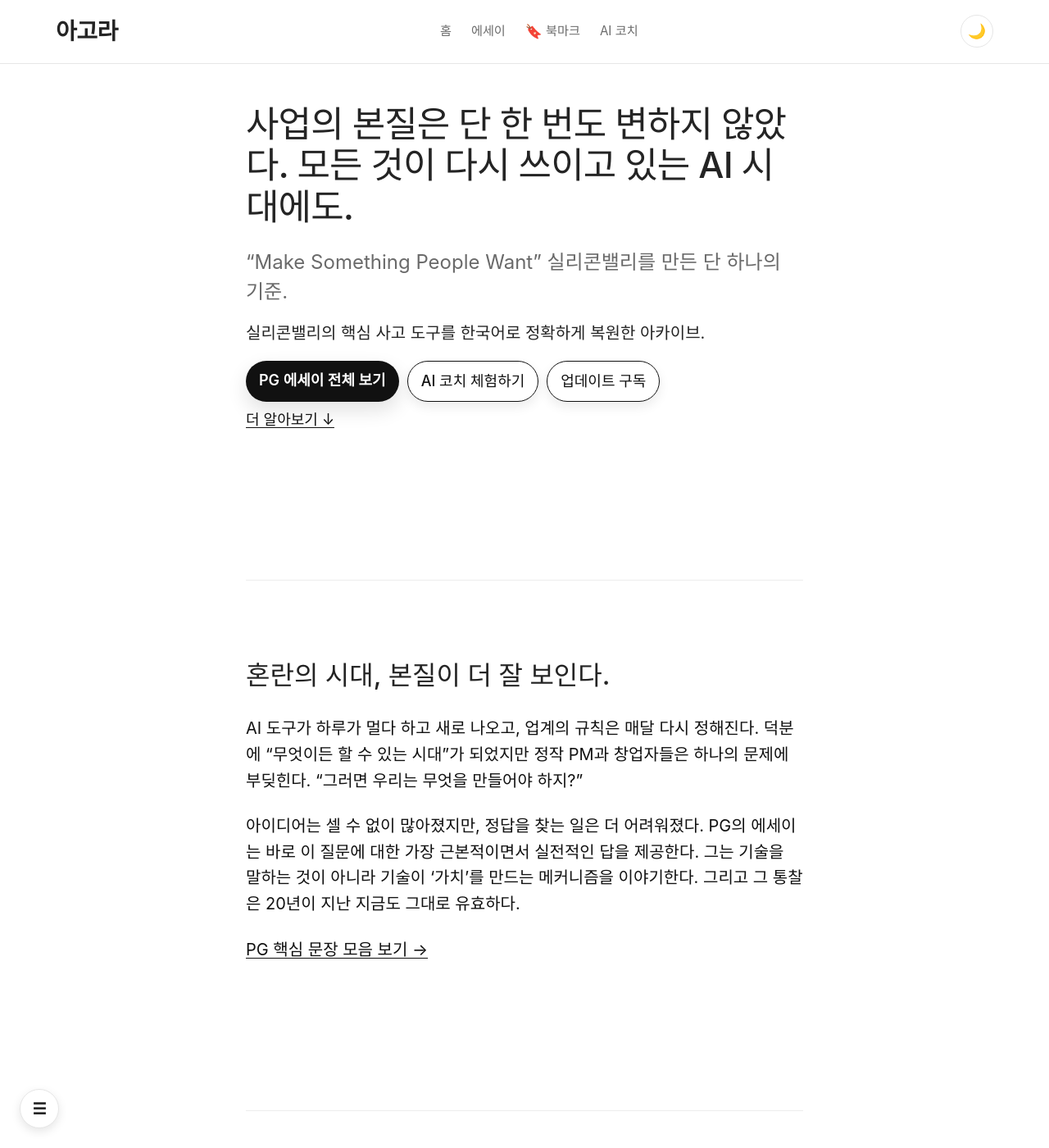
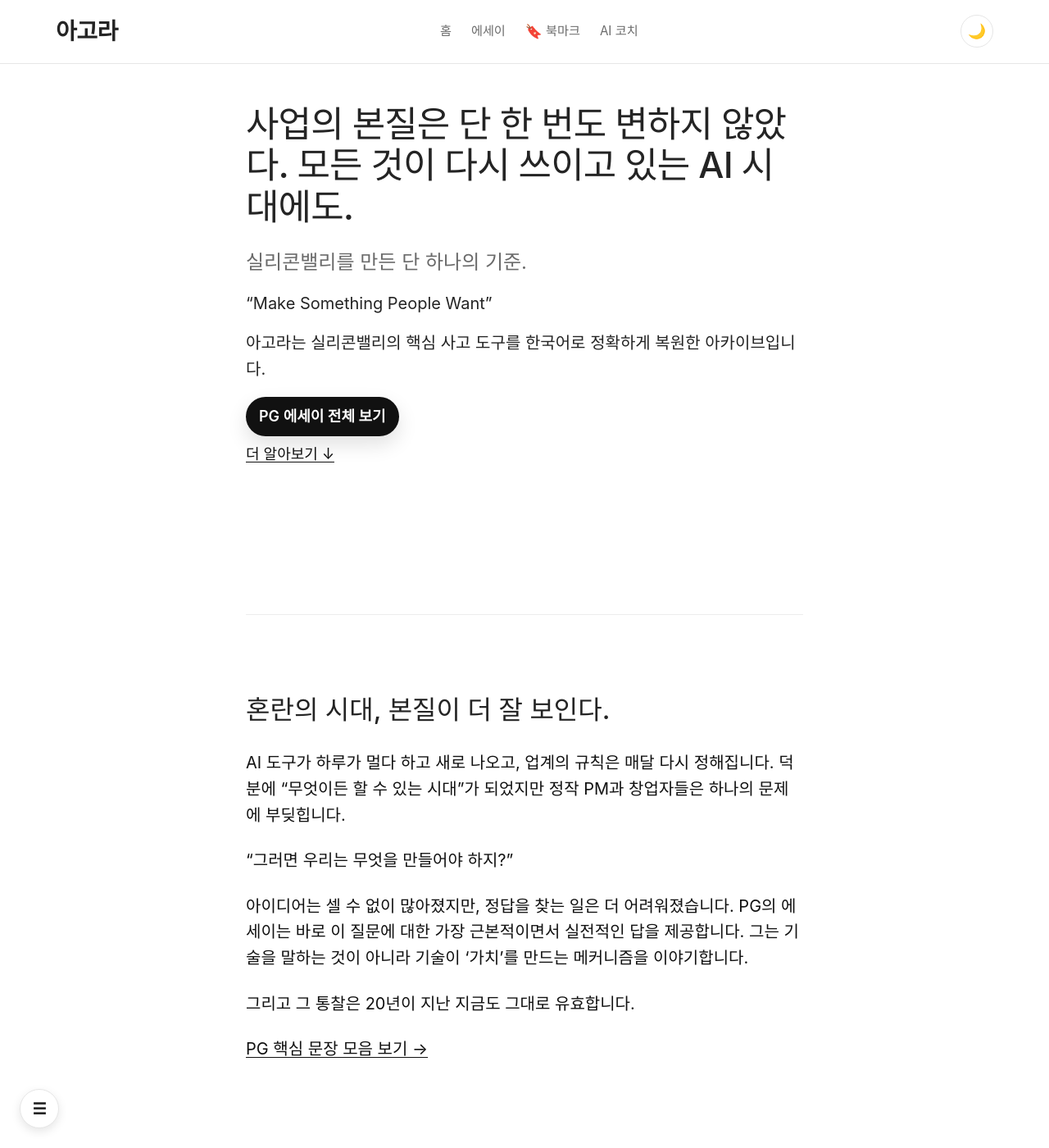
Before and after one commit to arenga/YC, a Jekyll site: the page built from blog/index.html, in a window 1280 px wide and 1400 px high. Shown: the whole window at 82% size. Built offline with Jekyll 4.4.1, drawn with Linux system fonts in a browser that asks for light colours; some web fonts are replaced; some of the changed text lies outside the part shown.

Commit message:
copy: align home content to latest narrative and simplify sections

```diff
--- a/blog/index.html
+++ b/blog/index.html
@@ -6,12 +6,11 @@
 <div class="home medium-page">
   <section class="hero-medium">
     <h1 class="hero-title">사업의 본질은 단 한 번도 변하지 않았다. 모든 것이 다시 쓰이고 있는 AI 시대에도.</h1>
-    <h2 class="hero-subtitle">“Make Something People Want” 실리콘밸리를 만든 단 하나의 기준.</h2>
-    <p class="hero-body">실리콘밸리의 핵심 사고 도구를 한국어로 정확하게 복원한 아카이브.</p>
+    <h2 class="hero-subtitle">실리콘밸리를 만든 단 하나의 기준.</h2>
+    <p class="hero-body">“Make Something People Want”</p>
+    <p class="hero-body">아고라는 실리콘밸리의 핵심 사고 도구를 한국어로 정확하게 복원한 아카이브입니다.</p>
     <div class="cta-inline">
       <a class="btn primary" href="{{ '/essays/' | relative_url }}">PG 에세이 전체 보기</a>
-      <a class="btn ghost" href="{{ '/chat/' | relative_url }}">AI 코치 체험하기</a>
-      <a class="btn ghost" href="https://arenga.github.io/YC/feed.xml">업데이트 구독</a>
     </div>
     <p class="text-link scroll-down"><a href="#section-why">더 알아보기 ↓</a></p>
   </section>
@@ -20,8 +19,10 @@
 
   <section class="section-block" id="section-why">
     <h2>혼란의 시대, 본질이 더 잘 보인다.</h2>
-    <p>AI 도구가 하루가 멀다 하고 새로 나오고, 업계의 규칙은 매달 다시 정해진다. 덕분에 “무엇이든 할 수 있는 시대”가 되었지만 정작 PM과 창업자들은 하나의 문제에 부딪힌다. “그러면 우리는 무엇을 만들어야 하지?”</p>
-    <p>아이디어는 셀 수 없이 많아졌지만, 정답을 찾는 일은 더 어려워졌다. PG의 에세이는 바로 이 질문에 대한 가장 근본적이면서 실전적인 답을 제공한다. 그는 기술을 말하는 것이 아니라 기술이 ‘가치’를 만드는 메커니즘을 이야기한다. 그리고 그 통찰은 20년이 지난 지금도 그대로 유효하다.</p>
+    <p>AI 도구가 하루가 멀다 하고 새로 나오고, 업계의 규칙은 매달 다시 정해집니다. 덕분에 “무엇이든 할 수 있는 시대”가 되었지만 정작 PM과 창업자들은 하나의 문제에 부딪힙니다.</p>
+    <p>“그러면 우리는 무엇을 만들어야 하지?”</p>
+    <p>아이디어는 셀 수 없이 많아졌지만, 정답을 찾는 일은 더 어려워졌습니다. PG의 에세이는 바로 이 질문에 대한 가장 근본적이면서 실전적인 답을 제공합니다. 그는 기술을 말하는 것이 아니라 기술이 ‘가치’를 만드는 메커니즘을 이야기합니다.</p>
+    <p>그리고 그 통찰은 20년이 지난 지금도 그대로 유효합니다.</p>
     <p class="text-link"><a href="{{ '/essays/' | relative_url }}">PG 핵심 문장 모음 보기 →</a></p>
   </section>
 
@@ -29,7 +30,7 @@
 
   <section class="section-block">
     <h2>왜 Y Combinator와 Paul Graham인가?</h2>
-    <p>실리콘밸리의 수많은 기업들이 하나의 사고 원형을 공유한다. 그 출발점에 PG와 YC가 있다.</p>
+    <p>실리콘밸리의 수많은 기업들이 하나의 사고 원형을 공유합니다. 그 출발점에 PG와 YC가 있습니다.</p>
     <p>Airbnb, Stripe, Dropbox, OpenAI. “Make Something People Want” 철학의 창시자. 20년이 지나도 유효한 의사결정 규칙.</p>
     <div class="pill-grid">
       <span>🧠 사용자 집착</span>
@@ -69,9 +70,9 @@
   <hr class="divider" />
 
   <section class="section-block" id="section-korea">
-    <h2>한국에서는 원전에 접근하기가 어렵다.</h2>
-    <p>번역은 파편적이고, 개념은 왜곡되며, 사고 흐름은 대부분 삭제된다. 우리는 실리콘밸리의 핵심 지식을 ‘부분적으로만’ 소비하고 있다. 이것은 단순한 정보 격차가 아니라 의사결정 품질의 격차로 이어진다.</p>
-    <p>PG의 한 문장을 잘못 이해하면 팀의 전략이 통째로 어긋날 수 있다.</p>
+    <h2>한국에서는 본래 의미에 접근하기가 어렵다.</h2>
+    <p>번역은 파편적이고, 개념은 왜곡되며, 사고 흐름은 대부분 삭제됩니다. 우리는 실리콘밸리의 핵심 지식을 ‘부분적으로만’ 소비하고 있습니다. 이것은 단순한 정보 격차가 아니라 의사결정 품질의 격차로 이어집니다.</p>
+    <p>PG의 한 문장을 잘못 이해하면 팀의 전략이 통째로 어긋날 수 있습니다.</p>
     <p class="text-link"><a href="{{ '/essays/' | relative_url }}">에세이별 정밀 번역 보기 →</a></p>
   </section>
 
@@ -141,70 +142,10 @@
   <section class="section-block" id="section-final">
     <h2>AI 시대에도 흔들리지 않는 기준.</h2>
     <h2>사람들이 원하는 것을 만드는 사람.</h2>
-    <p>PG를 정확히 이해하는 순간, 기준은 선명해진다.</p>
+    <p>PG를 정확히 이해하는 순간, 기준은 선명해집니다.</p>
     <div class="cta-inline">
       <a class="btn primary" href="{{ '/essays/' | relative_url }}">PG 에세이 전체 보기</a>
-      <a class="btn ghost" href="{{ '/chat/' | relative_url }}">AI 코치와 대화하기</a>
-      <a class="btn ghost" href="https://arenga.github.io/YC/feed.xml">뉴스레터 구독</a>
     </div>
-  </section>
-
-  <section class="section-block preview">
-    <h2>AI 코치 · 뉴스레터 미리보기</h2>
-    <div class="preview-grid">
-      <div class="preview-card">
-        <p class="eyebrow">AI 코치</p>
-        <p class="muted">사용자 컨텍스트를 입력하면 PG 철학 기반으로 실행 체크리스트를 제공합니다.</p>
-        <div class="preview-box">대화 예시<br>“B2B SaaS 초기, 무엇부터 검증할까?” → “핵심 문제 인터뷰 5건 · 랜딩 테스트 · 전환 목표 1% 설정”</div>
-        <p class="text-link"><a href="{{ '/chat/' | relative_url }}">AI 코치 체험하기 →</a></p>
-      </div>
-      <div class="preview-card">
-        <p class="eyebrow">업데이트/뉴스레터</p>
-        <p class="muted">새 번역/핵심 사고 도구를 발행할 때 바로 알려드립니다.</p>
-        <div class="preview-box">“이번 주: YC 면접 준비 체크리스트”<br>“PG ‘Do Things that Don’t Scale’ 핵심 문장 10개”</div>
-        <p class="text-link"><a href="#subscribe">구독 안내 보기 →</a></p>
-      </div>
-    </div>
-  </section>
-
-  <section class="section-block">
-    <h2>사용자 피드백</h2>
-    <div class="testimonial-list">
-      <div class="testimonial">
-        <p class="quote">“PG 원전을 흐름대로 읽으니 팀 우선순위가 정리됩니다. ‘사람들이 원하는가?’로 합의하는 속도가 빨라졌어요.”</p>
-        <p class="author">— 초기 창업자, B2B SaaS</p>
-      </div>
-      <div class="testimonial">
-        <p class="quote">“AI 코치로 매주 실험 계획을 받으니 리텐션이 눈에 띄게 개선됐습니다.”</p>
-        <p class="author">— 프로덕트 매니저, 커머스</p>
-      </div>
-    </div>
-  </section>
-
-  <section class="section-block faq">
-    <h2>FAQ</h2>
-    <div class="faq-item">
-      <h3>PG 에세이는 어디서 시작하면 좋을까요?</h3>
-      <p>에세이 목록에서 난이도/카테고리를 필터링하거나 AI 코치에게 상황을 알려주면 추천해 드립니다.</p>
-    </div>
-    <div class="faq-item">
-      <h3>AI 코치는 어떻게 답변하나요?</h3>
-      <p>PG/YC 철학을 바탕으로 실행 항목(2~3개), 근거, 리스크/확인 질문을 구조화해 제공합니다.</p>
-    </div>
-    <div class="faq-item">
-      <h3>구독하면 무엇을 받나요?</h3>
-      <p>새 번역, 핵심 문장 모음, 실험 템플릿 등 업데이트를 이메일/RSS로 전달합니다.</p>
-    </div>
-  </section>
-
-  <section class="section-block newsletter">
-    <h2 id="subscribe">업데이트 알림</h2>
-    <p>신규 번역/PG 사고 도구 레터를 가장 먼저 받아보세요.</p>
-    <form id="subscribe-form" class="subscribe-form">
-      <input type="email" id="subscribe-email" placeholder="이메일을 입력하세요" required />
-      <button type="submit" class="btn primary">구독하기</button>
-      <p class="muted">RSS 구독: <a href="https://arenga.github.io/YC/feed.xml">https://arenga.github.io/YC/feed.xml</a></p>
-    </form>
   </section>
 </div>
 
@@ -229,10 +170,6 @@
   .btn.primary:hover, .btn.ghost:hover { opacity: 0.92; transform: translateY(-1px); }
   .pill-grid { display: flex; flex-wrap: wrap; gap: 8px; margin: 12px 0 20px; }
   .pill-grid span { border: 1px solid #ededed; border-radius: 999px; padding: 8px 12px; font-size: 16px; color: #111; background: #f8f8f8; }
-  .newsletter { background: #f8f8f8; border-radius: 12px; padding: 20px; }
-  .subscribe-form { display: flex; flex-direction: column; gap: 10px; }
-  .subscribe-form input { padding: 12px 14px; border: 1px solid #ddd; border-radius: 10px; font-size: 16px; }
-  .subscribe-form .btn.primary { align-self: flex-start; }
   .icon-grid { display: grid; grid-template-columns: repeat(auto-fit, minmax(240px, 1fr)); gap: 12px; margin: 12px 0 24px; }
   .icon-card { border: 1px solid #ededed; border-radius: 12px; padding: 16px; background: #fafafa; }
   .icon-card .icon { font-size: 28px; margin-bottom: 8px; }
@@ -242,17 +179,6 @@
   .case-card { border: 1px solid #ededed; border-radius: 12px; padding: 16px; background: #fff; box-shadow: 0 8px 20px rgba(0,0,0,0.04); }
   .case-card .eyebrow { margin: 0 0 6px; }
   .case-card .muted { margin: 0; }
-  .preview-grid { display: grid; grid-template-columns: repeat(auto-fit, minmax(280px, 1fr)); gap: 12px; }
-  .preview-card { border: 1px solid #ededed; border-radius: 12px; padding: 16px; background: #fafafa; }
-  .preview-box { border: 1px dashed #d0d0d0; border-radius: 10px; padding: 12px; font-size: 16px; color: #555; margin: 10px 0; background: #fff; }
-  .testimonial-list { display: grid; gap: 12px; grid-template-columns: 1fr; margin-top: 12px; }
-  .testimonial { border: 1px solid #ededed; border-radius: 12px; padding: 16px; background: #fff; box-shadow: 0 8px 20px rgba(0,0,0,0.04); }
-  .quote { font-size: 18px; margin: 0 0 8px; line-height: 1.55; }
-  .author { font-size: 16px; color: #6a6a6a; margin: 0; }
-  .faq .faq-item { border-top: 1px solid #ededed; padding: 12px 0; }
-  .faq .faq-item:first-child { border-top: none; }
-  .faq h3 { font-size: 20px; margin: 0 0 6px; }
-  .faq p { font-size: 18px; margin: 0; }
   @media (max-width: 768px) {
     .hero-title { font-size: 38px; }
     .hero-subtitle { font-size: 20px; }
```
